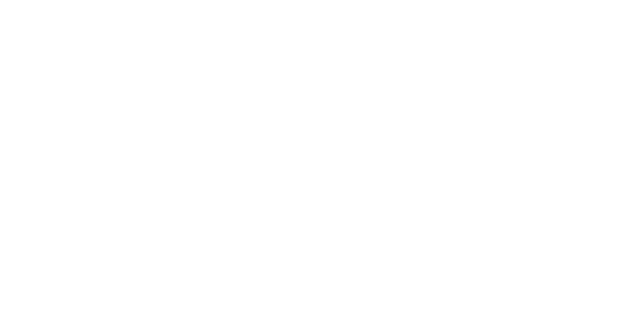
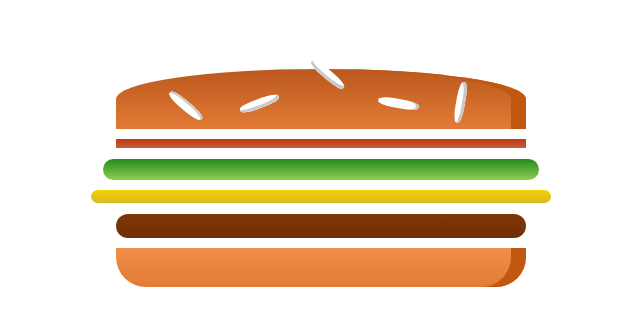
Before and after one commit to MarioHdpz/burger-builder, a React (Create React App) app: page / in a window 1280 px wide. Shown: the part 191-516 px from the top of the page, without its empty margins (319-959 px from the left). Built offline with nearby package versions, Linux system fonts and the light colour scheme.

Commit message:
Burger ready

```diff
--- a/src/App.css
+++ b/src/App.css
@@ -1,3 +1,127 @@
 .main {
   text-align: center;
+  display: flex;
+  align-items: center;
+  height: 100vh;
 }
+
+.burger {
+  width: 40%;
+  height: 300px;
+  overflow: hidden;
+  margin: auto;
+}
+
+.bread-bottom {
+  height: 13%;
+  width: 80%;
+  background: linear-gradient(#F08E4A, #e27b36);
+  border-radius: 0 0 30px 30px;
+  box-shadow: inset -15px 0 #c15711;
+  margin: 2% auto;
+}
+
+.bread-top {
+  height: 20%;
+  width: 80%;
+  background: linear-gradient(#bc581e, #e27b36);
+  border-radius: 50% 50% 0 0;
+  box-shadow: inset -15px 0 #c15711;
+  margin: 2% auto;
+  position: relative;
+}
+
+.seeds1 {
+  width: 10%;
+  height: 15%;
+  position: absolute;
+  background-color: white;
+  left: 30%;
+  top: 50%;
+  border-radius: 40%;
+  transform: rotate(-20deg);
+  box-shadow: inset -2px -3px #c9c9c9;
+}
+
+.seeds1:after {
+  content: "";
+  width: 100%;
+  height: 100%;
+  position: absolute;
+  background-color: white;
+  left: -170%;
+  top: -260%;
+  border-radius: 40%;
+  transform: rotate(60deg);
+  box-shadow: inset -1px 2px #c9c9c9;
+}
+
+.seeds1:before {
+  content: "";
+  width: 100%;
+  height: 100%;
+  position: absolute;
+  background-color: white;
+  left: 180%;
+  top: -50%;
+  border-radius: 40%;
+  transform: rotate(60deg);
+  box-shadow: inset -1px -3px #c9c9c9;
+}
+
+.seeds2 {
+  width: 10%;
+  height: 15%;
+  position: absolute;
+  background-color: white;
+  left: 64%;
+  top: 50%;
+  border-radius: 40%;
+  transform: rotate(10deg);
+  box-shadow: inset -3px 0 #c9c9c9;
+}
+
+.seeds2:before {
+  content: "";
+  width: 100%;
+  height: 100%;
+  position: absolute;
+  background-color: white;
+  left: 150%;
+  top: -130%;
+  border-radius: 40%;
+  transform: rotate(90deg);
+  box-shadow: inset 1px 3px #c9c9c9;
+}
+
+
+.meat {
+  width: 80%;
+  height: 8%;
+  background: linear-gradient(#7f3608, #702e05);
+  margin: 2% auto;
+  border-radius: 15px;
+}
+
+.cheese {
+  width: 90%;
+  height: 4.5%;
+  margin: 2% auto;
+  background: linear-gradient(#f4d004, #d6bb22);
+  border-radius: 20px;
+}
+
+.salad {
+  width: 85%;
+  height: 7%;
+  margin: 2% auto;
+  background: linear-gradient(#228c1d, #91ce50);
+  border-radius: 20px;
+}
+
+.bacon {
+  width: 80%;
+  height: 3%;
+  background: linear-gradient(#bf3813, #c45e38);
+  margin: 2% auto;
+}
--- a/src/App.js
+++ b/src/App.js
@@ -1,9 +1,11 @@
 import React from 'react';
 import './App.css';
+import Builder from './components/Builder';
 
 function App() {
   return (
     <div className="main">
+      <Builder />
     </div>
   );
 }
--- /dev/null
+++ b/src/components/Builder/index.js
@@ -0,0 +1,22 @@
+import React, { Component } from 'react'
+import Burger from '../Burger';
+
+class Builder extends Component {
+    state = {
+        ingredients: [
+            'bacon',
+            'salad',
+            'cheese',
+            'meat'
+        ],
+        price: 0,
+    }
+
+    render() {
+        return (
+            <Burger ingredients={this.state.ingredients} />
+        )
+    }
+}
+
+export default Builder;
--- /dev/null
+++ b/src/components/Burger/index.js
@@ -0,0 +1,18 @@
+import React from 'react';
+import Ingredient from '../Ingredient';
+
+const Burger = props => {
+    const burgerIngredients = props.ingredients.map(
+        ingredient => <Ingredient id={ingredient} />
+    )
+
+    return (
+        <div className='burger'>
+            <Ingredient id='bread-top' />
+                {burgerIngredients}
+            <Ingredient id='bread-bottom'/>
+        </div>
+    )
+}
+
+export default Burger;
--- /dev/null
+++ b/src/components/Ingredient/index.js
@@ -0,0 +1,20 @@
+import React from 'react'
+
+const Ingredient = props => {
+    switch (props.id) {
+        case 'bread-top':
+            return (
+                <div className='bread-top'>
+                    <div className='seeds1'></div>
+                    <div className='seeds2'></div>
+                    <div className='seeds1'></div>
+                </div>
+            )
+        default:
+            return (
+                <div className={props.id}></div>
+            )
+    }
+}
+
+export default Ingredient
```
